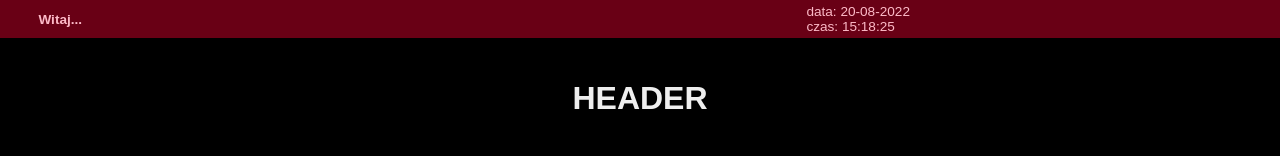
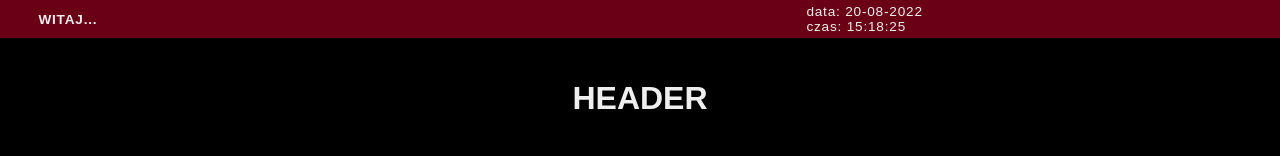
Before and after one commit to blackPixel28/React-Web-Page-Layout, a React (Create React App) app: page / in a window 1280 px wide. Shown: the top 156 px of the page. Built offline with nearby package versions, Linux system fonts and the light colour scheme.

Commit message:
topBar color

```diff
--- a/src/css/TopBar.css
+++ b/src/css/TopBar.css
@@ -6,6 +6,7 @@
     min-width: 100%;
     min-height: var(--topBarHeight);
     font-size: var(--topBarFontSize);
+    letter-spacing: 0.8px;
 }
 
 .app-topBar p {
@@ -21,6 +22,7 @@
     text-align: left;
     font-weight: 700;
     flex-grow: 2;
+    text-transform: uppercase;
 }
 
 .topBar-date-time {
--- a/src/css/root.css
+++ b/src/css/root.css
@@ -11,7 +11,7 @@
     /* Top-Bar */
     --topBarHeight: 3vh;
     --topBarBackgroundColor: rgb(105, 0, 21);
-    --topBarColor: rgb(252, 185, 199);
+    --topBarColor: rgb(238, 238, 238);
     --topBarFontSize: 1.7vh;
 
     /* Header */
```
